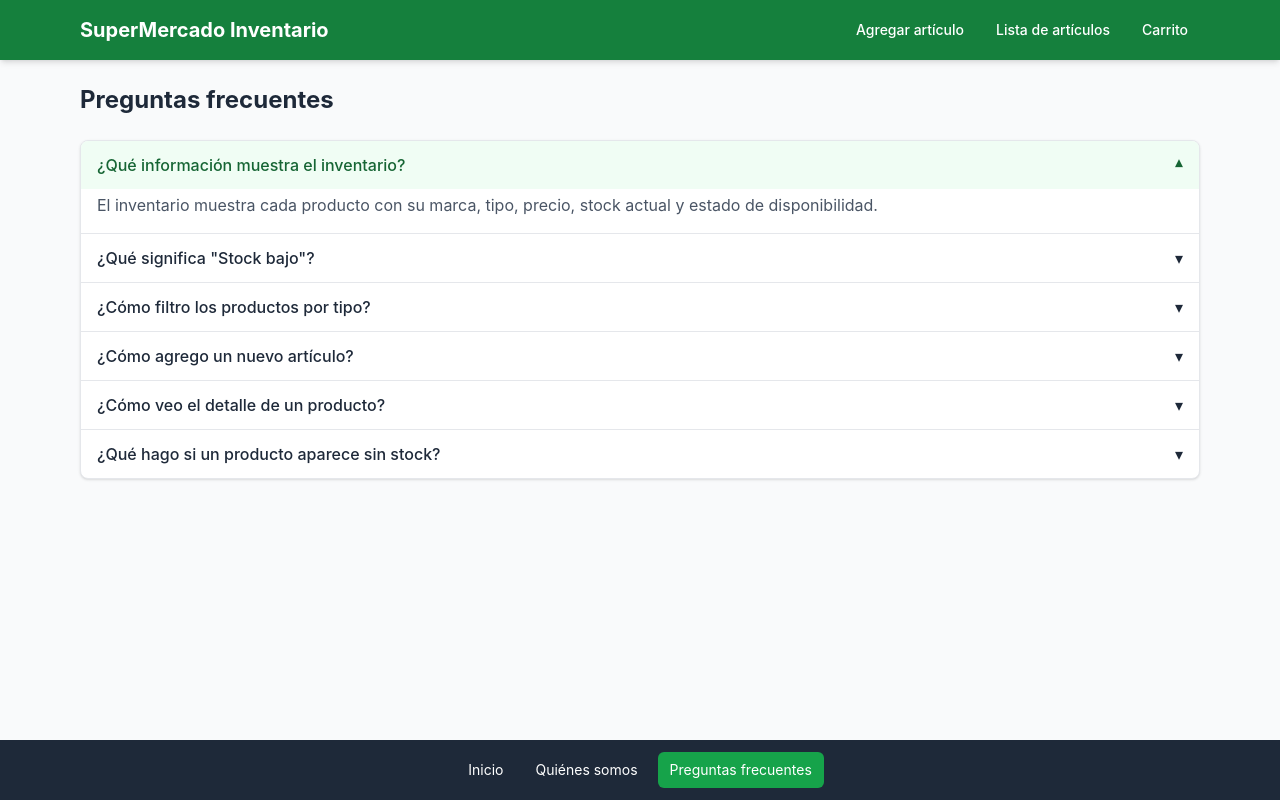
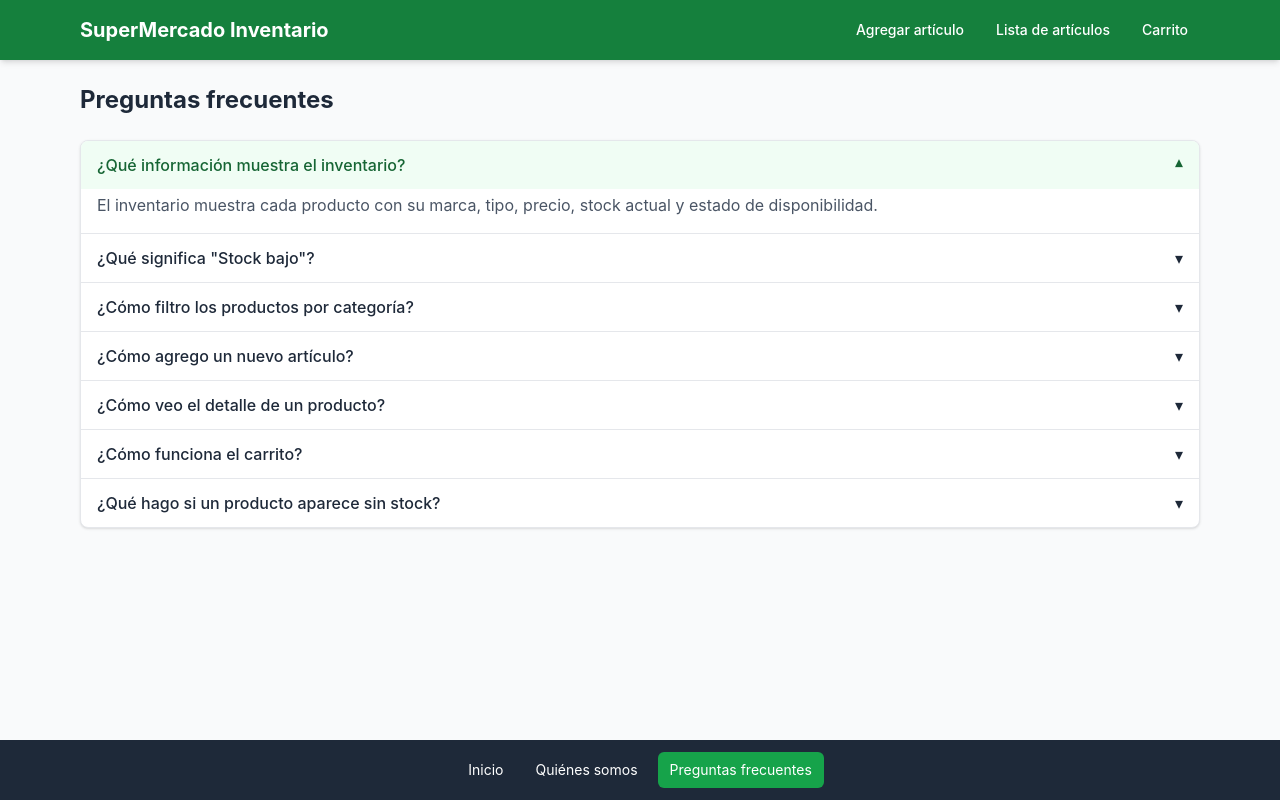
Before and after one commit to m-vargas-h/supermercado-miguel-vargas-pfy2202, a React (Vite) app: page /preguntas-frecuentes in a window 1280 px wide. Built offline with nearby package versions, Linux system fonts and the light colour scheme.

Commit message:
Docs: actualiza preguntas frecuentes con filtro por categoría y carrito

```diff
--- a/src/components/pages/PreguntasFrecuentes.jsx
+++ b/src/components/pages/PreguntasFrecuentes.jsx
@@ -13,8 +13,8 @@ function PreguntasFrecuentes() {
             respuesta: "Indica que el producto tiene menos de 10 unidades disponibles y debe considerarse para reposición."
         },
         {
-            pregunta: "¿Cómo filtro los productos por tipo?",
-            respuesta: "En la página de inicio, usa el selector \"Filtrar por tipo\" sobre la tabla para ver solo los productos de un tipo."
+            pregunta: "¿Cómo filtro los productos por categoría?",
+            respuesta: "En \"Lista de artículos\", usa el selector \"Filtrar por categoría\" para ver solo los productos de esa categoría. El filtro no modifica el inventario: al volver a \"Todas\" se muestran todos los artículos."
         },
         {
             pregunta: "¿Cómo agrego un nuevo artículo?",
@@ -22,7 +22,11 @@ function PreguntasFrecuentes() {
         },
         {
             pregunta: "¿Cómo veo el detalle de un producto?",
-            respuesta: "Haz clic en el botón \"Ver detalle\" de la fila del producto. Se abrirá una página con toda su información."
+            respuesta: "Haz clic en el nombre del producto o en el botón \"Ver detalle\". Se abrirá una página con toda su información."
+        },
+        {
+            pregunta: "¿Cómo funciona el carrito?",
+            respuesta: "Desde el detalle de un producto elige la cantidad y presiona \"Agregar al carrito\". Esas unidades se descuentan del stock. En la página \"Carrito\" puedes aumentar o disminuir cantidades, quitar productos o vaciar el carrito, y el inventario se actualiza en cada cambio."
         },
         {
             pregunta: "¿Qué hago si un producto aparece sin stock?",
```
